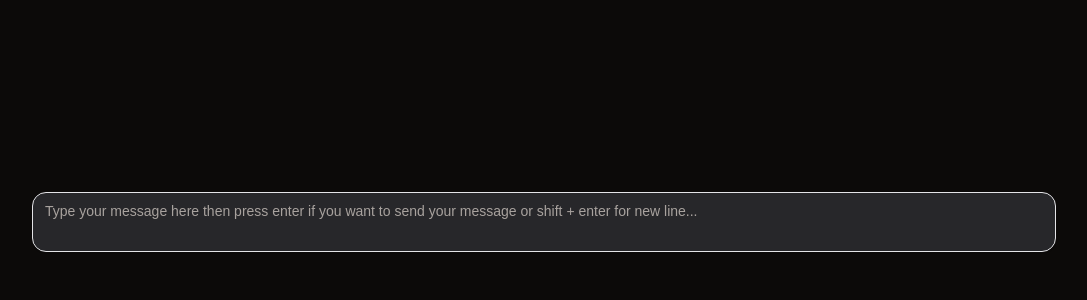
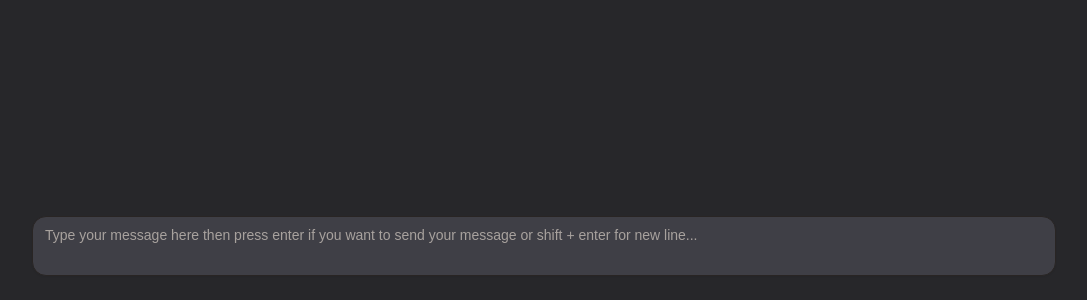
Before and after one commit to paulcedrick/openai-api-playground, a Next.js app: page / in a window 1280 px wide. Shown: the part 500-800 px from the top of the page, without its empty margins (96-1183 px from the left). Built offline with nearby package versions, Linux system fonts and the light colour scheme.

Commit message:
tweak the design

```diff
--- a/app/_components/floating-chatbox.tsx
+++ b/app/_components/floating-chatbox.tsx
@@ -27,7 +27,7 @@ function FloatingChatbox({
   }
 
   return (
-    <div className="fixed bottom-0 w-full left-0 py-12">
+    <div className="fixed bottom-0 w-full left-0 py-6 pt-0 bg-zinc-800">
       <Container>
         <form onSubmit={handleSubmit}>
           <Textarea
@@ -47,7 +47,7 @@ function FloatingChatbox({
               }
             }}
             placeholder="Type your message here then press enter if you want to send your message or shift + enter for new line..."
-            className="bg-zinc-800 border-zinc-200 resize-none max-h-60"
+            className="bg-zinc-700 resize-none max-h-60"
             rows={1}
           />
         </form>
--- a/app/_components/message-bubble.tsx
+++ b/app/_components/message-bubble.tsx
@@ -9,7 +9,7 @@ function MessageBubble(props: {
     return (
       <div className="flex justify-between">
         <div />
-        <div className="flex flex-col w-full max-w-[320px] leading-1.5 p-4 border-gray-200 rounded-xl dark:bg-gray-900">
+        <div className="flex flex-col w-full max-w-[320px] leading-1.5 p-4 border-zince-200 rounded-xl bg-zinc-700">
           <div className="flex items-center space-x-2">
             <span className="text-sm font-semibold text-gray-900 dark:text-white">
               You
@@ -28,7 +28,7 @@ function MessageBubble(props: {
 
   return (
     <div className="flex justify-between">
-      <div className="flex flex-col w-full max-w-[80%] leading-1.5 p-4 border-gray-200 rounded-xl dark:bg-gray-900">
+      <div className="flex flex-col w-full max-w-[80%] leading-1.5 p-4">
         <div className="flex items-center space-x-2">
           <span className="text-sm font-semibold text-gray-900 dark:text-white">
             4o mini
--- a/app/layout.tsx
+++ b/app/layout.tsx
@@ -26,7 +26,7 @@ export default function RootLayout({
   return (
     <html lang="en">
       <body
-        className={`${geistSans.variable} ${geistMono.variable} antialiased dark`}
+        className={`${geistSans.variable} ${geistMono.variable} antialiased dark bg-zinc-800`}
       >
         {children}
       </body>
--- a/app/page.tsx
+++ b/app/page.tsx
@@ -6,8 +6,7 @@ import FloatingChatbox from "./_components/floating-chatbox";
 import MessagesPanel from "./_components/messages-panel";
 
 export default function Home() {
-  const { messages, input, handleInputChange, handleSubmit, setInput } =
-    useChat();
+  const { messages, input, handleInputChange, handleSubmit } = useChat();
 
   return (
     <Container className="min-h-screen relative">
@@ -18,7 +17,6 @@ export default function Home() {
         input={input}
         handleInputChange={handleInputChange}
         handleSubmit={handleSubmit}
-        setInput={setInput}
       />
     </Container>
   );
```
